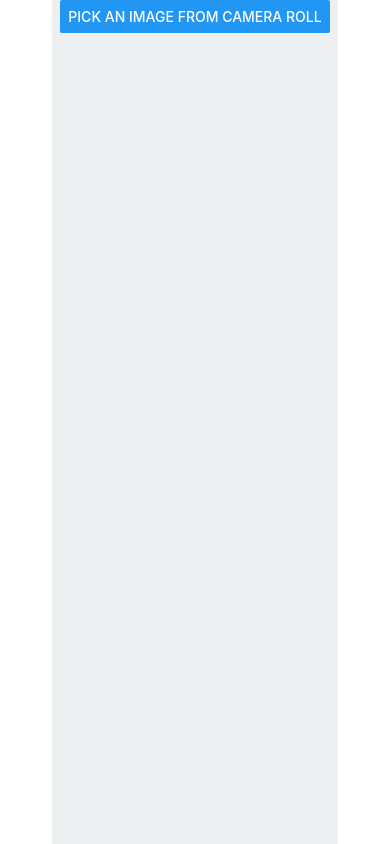
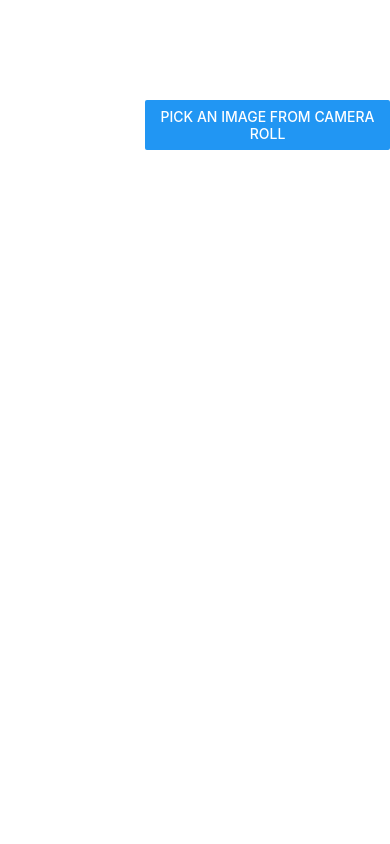
Before and after one commit to ImJPeti/EsportManager, a React Native app: screen / in a window 390 px wide. Built offline with nearby package versions, Linux system fonts and the light colour scheme.

Commit message:
styled image picker section

```diff
--- a/components/ImagePickerComponent.js
+++ b/components/ImagePickerComponent.js
@@ -1,7 +1,7 @@
 import * as ImagePicker from "expo-image-picker";
 import { element } from "prop-types";
 import React, { useState, useEffect } from "react";
-import { Button, Image, View, Text } from "react-native";
+import { Button, Image, View, Text, StyleSheet } from "react-native";
 
 
 function ImagePickerComponent({ onSubmit }) {
@@ -25,29 +25,45 @@ function ImagePickerComponent({ onSubmit }) {
       let data = responseData.text.split("\n")
       for (let i = 0; i < data.length; i++){
         if (data[i].match(regex)) {
-          console.log(data[i])
           let score = data[i].split("-");
           setScoreOne("Player one: "+ score[0]);
-          console.log(scoreOne)
-          setScoreTwo("Player Two:" + score[1])
+          setScoreTwo("Player Two: "+ score[1])
         }
       }
     }
   };
     return (
-    <View>
-      <Button title="Pick an image from camera roll" onPress={pickImage} />
-      {image && (
-        <Image
-          source={{ uri: image }}
-          style={{ width: 200, height: 300, resizeMode: "contain" }}
-        />
-        )}
-        <View>
-          <Text>{scoreOne}</Text>
-          <Text>{scoreTwo}</Text>
+      <View style={{position: "relative", minHeight: 150}}>
+        {image && <Image source={{ uri: image }} style={styles.image} />}
+        <View style={styles.scores}>
+          <Text style={{padding: 10, margin: 10}}>{scoreOne}</Text>
+          <Text style={{padding: 10, margin: 10}}>{scoreTwo}</Text>
         </View>
-    </View>
-  );
+        <View style={styles.pickImage}>
+          <Button title="Pick an image from camera roll" onPress={pickImage} />
+        </View>
+      </View>
+    );
 }
 export default ImagePickerComponent;
+const styles = StyleSheet.create({
+  image: {
+    marginTop: 30,
+    width: "100%",
+    height: 300,
+    resizeMode: "cover",
+    backgroundColor: "black",
+    borderRadius: 10
+  },
+  scores: {
+    marginTop: 50,
+    display: "flex",
+    flexDirection: "row",
+    padding: 10,
+    rowGap: 30,
+  },
+  pickImage: {
+    marginTop: 100,
+    position: "fixed",
+  }
+});
--- a/components/camera.js
+++ b/components/camera.js
@@ -27,7 +27,6 @@ const styles = StyleSheet.create({
     flex: 1,
     //justifyContent: 'center',
     paddingTop: Constants.statusBarHeight,
-    backgroundColor: "#ecf0f1",
     padding: 8,
   },
   paragraph: {
```
